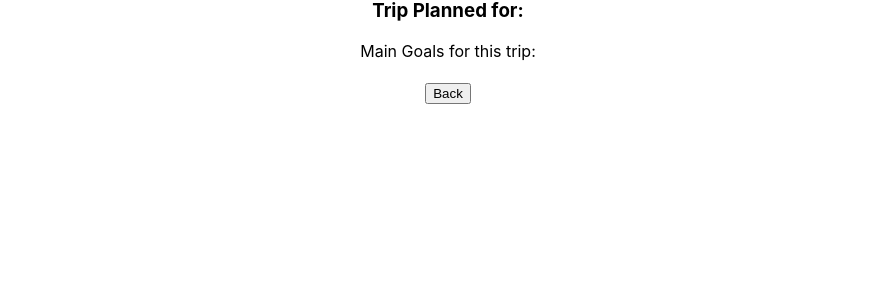
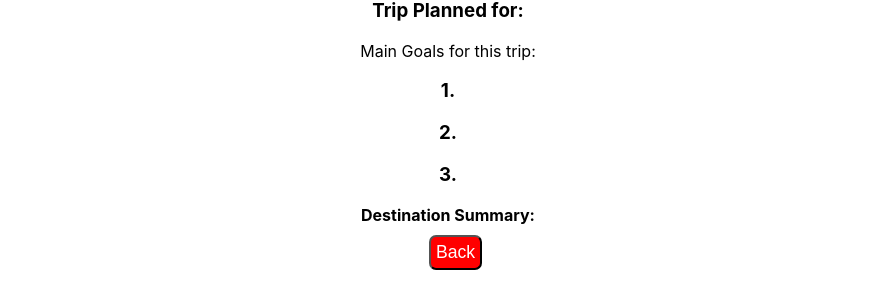
Before and after one commit to Lofredoa1/travel-bucket-list-frontend, a React (Create React App) app: page /current-trip in a window 1280 px wide. Shown: the part 597-884 px from the top of the page, without its empty margins (192-1087 px from the left). Before the commit the page ends 800 px from the top, so only its background shows below. Built offline with nearby package versions, Linux system fonts and the light colour scheme; no server answers.

Commit message:
minor css

```diff
--- a/src/App.css
+++ b/src/App.css
@@ -98,8 +98,22 @@ form {
   width: 75px;
 }
 
+.description {
+  margin: 0 50px 10px;
+}
+
 /* INDIVIDUAL TRIP */
 .img-trip {
   height: 45vh;
   width: 65vw;
 }
+
+.back-button {
+  margin-bottom: 20px;
+  padding: 5px;
+  font-size: 1.1em;
+  background-color: red;
+  color: white;
+  border-radius: .4em;
+  margin-left: 15px;
+}
--- a/src/Trip.js
+++ b/src/Trip.js
@@ -11,13 +11,13 @@ const Trip = (props) => {
                 <h3>Location: {locations.location}</h3>
                 <h3>Trip Planned for: {locations.travelGoal}</h3>
                 <div>Main Goals for this trip:
-                    <h3>{locations.keyInterests[0].adventure1}</h3>
-                    <h3>{locations.keyInterests[0].adventure2}</h3>
-                    <h3>{locations.keyInterests[0].adventure3}</h3>
+                    <h3>1. {locations.keyInterests[0].adventure1}</h3>
+                    <h3>2. {locations.keyInterests[0].adventure2}</h3>
+                    <h3>3. {locations.keyInterests[0].adventure3}</h3>
                 </div>
-                <h4>{locations.description}</h4>
+                <h4 className="description">Destination Summary: <br />{locations.description}</h4>
 
-                <button onClick={() => props.history.goBack()}>Back</button>
+                <button className="back-button" onClick={() => props.history.goBack()}>Back</button>
             </div>
     );
 
```
